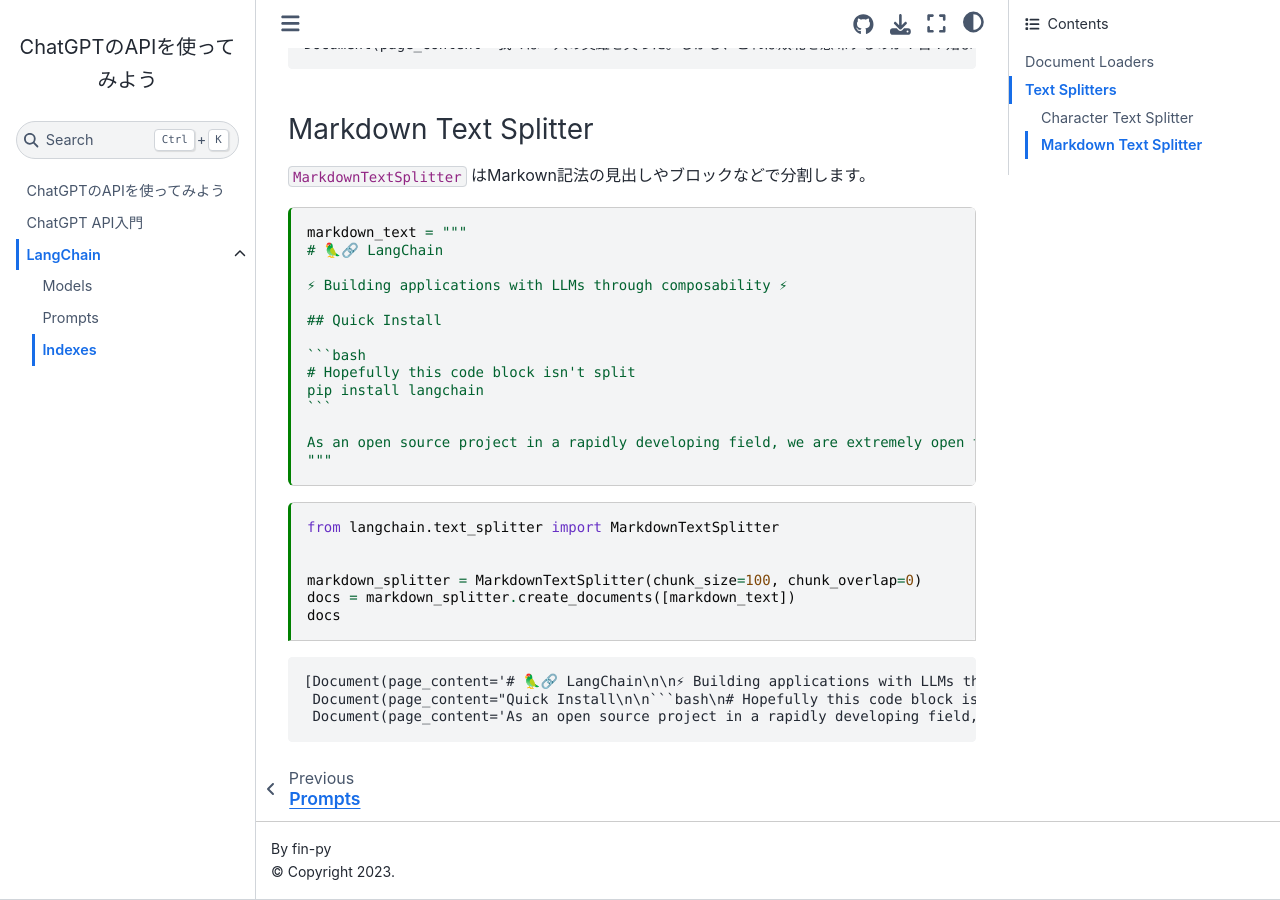
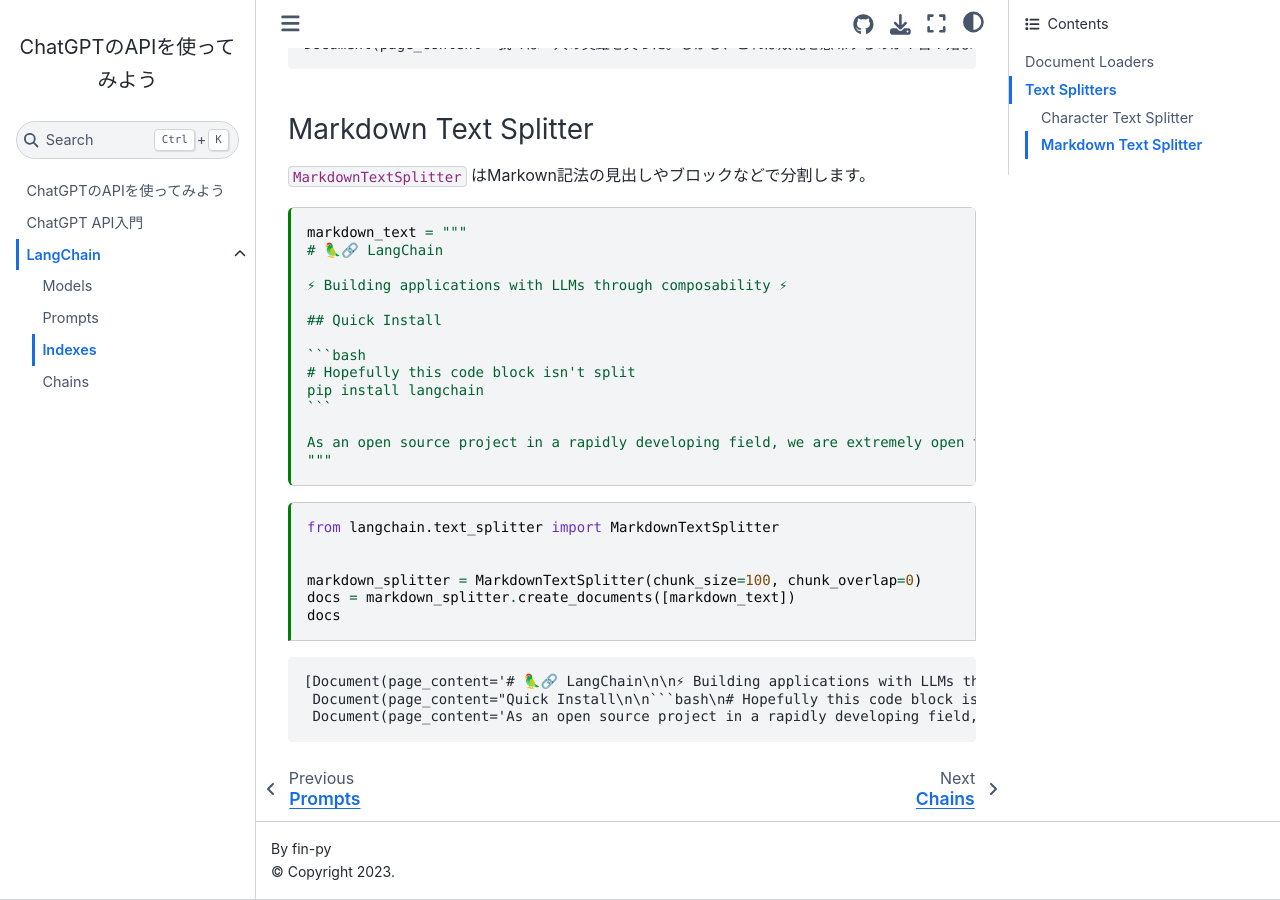
Before and after one commit to fin-py/chatgpt-api-hands-on, a Jupyter Book: the page built from docs/indexes.ipynb, in a window 1280 px wide and 900 px high, scrolled down 2577 px. Built offline with Jupyter Book 1.0.4 settings and Sphinx 7.4.7 and the Sphinx Book theme 1.1.4, drawn with Linux system fonts in a browser that asks for light colours.

Commit message:
add chains

```diff
--- a/docs/_toc.yml
+++ b/docs/_toc.yml
@@ -10,3 +10,4 @@
   - file: models
   - file: prompts
   - file: indexes
+  - file: chains
```
Also changed, not shown: docs/chains.ipynb (added).
